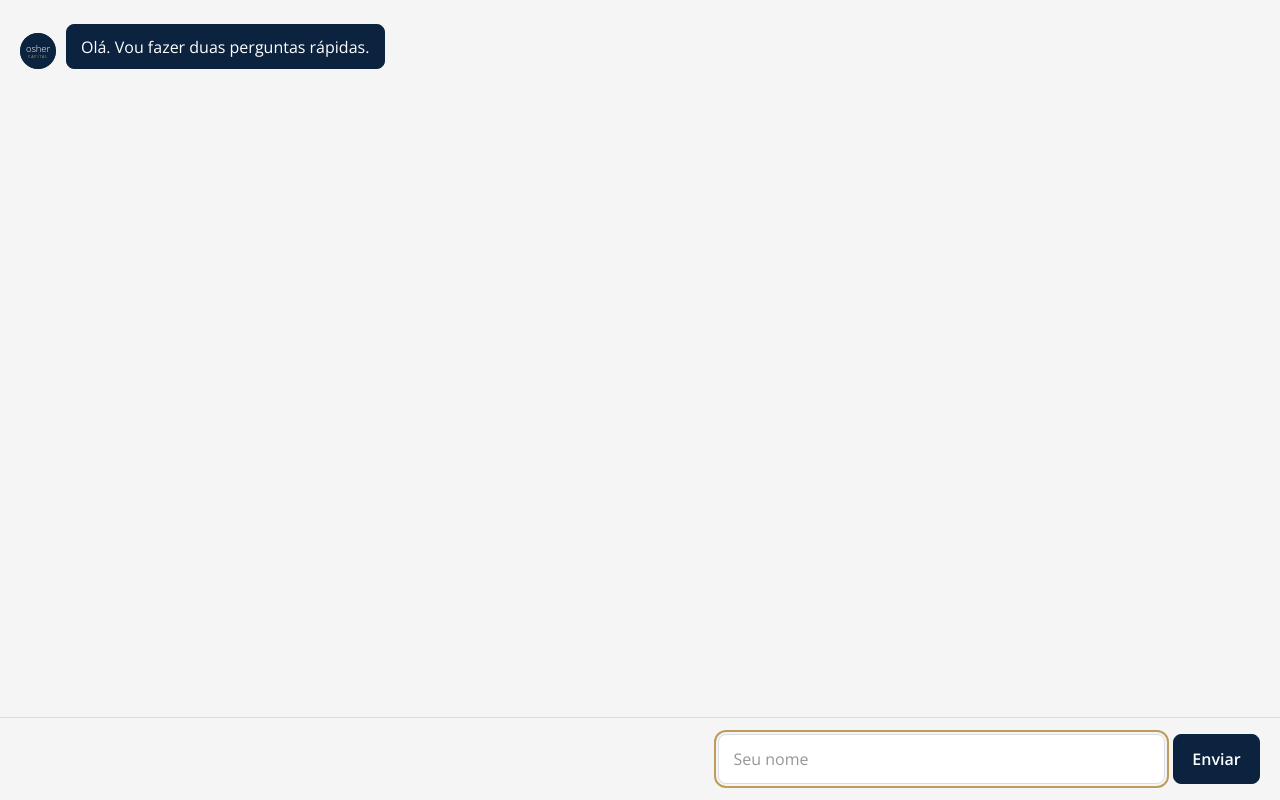
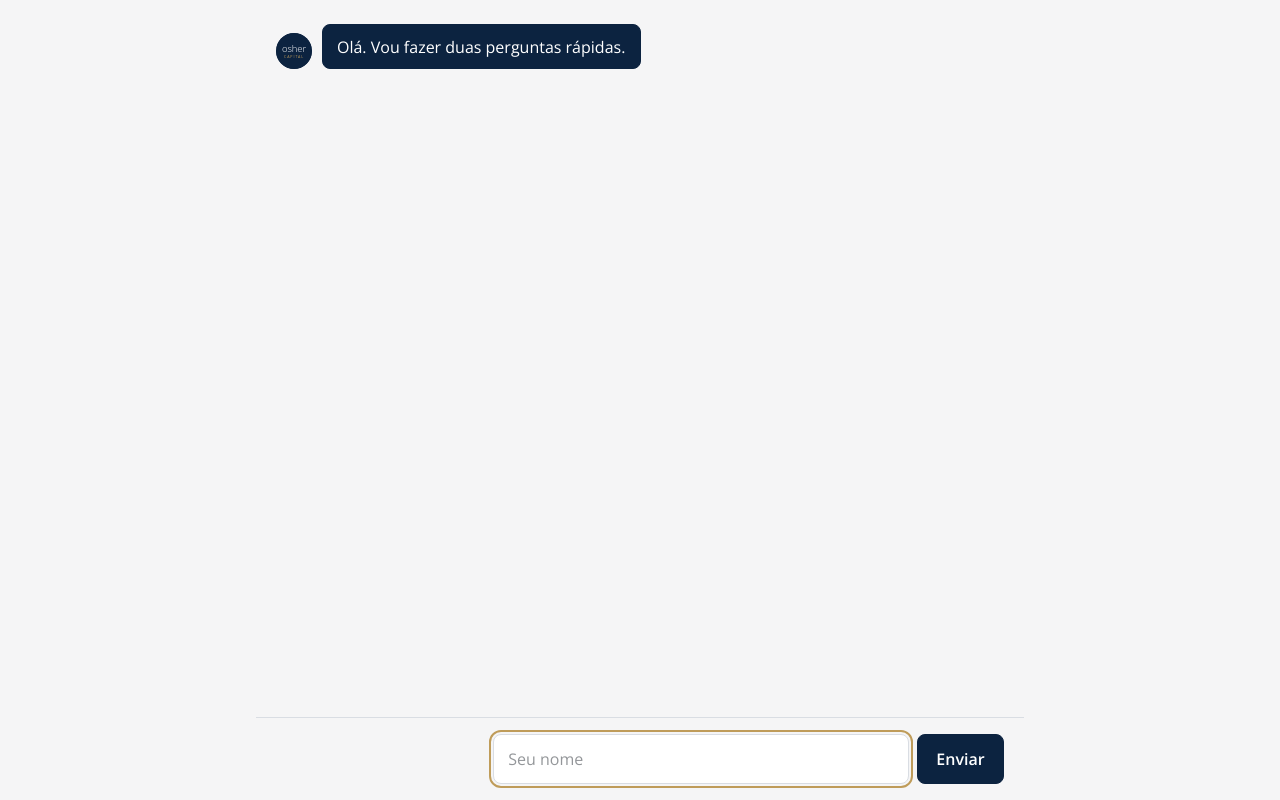
Before and after one commit to tecnologia-osher/chatflow, a website: page motor/player.html in a window 1280 px wide. Drawn offline with nearby package versions, Linux system fonts and the light colour scheme; no server answers; files whose address does not match are found by name.

Commit message:
feat: conversa numa coluna centrada, e ancorada no rodapé no celular
No computador a conversa deixa de ocupar a tela de ponta a ponta e passa a
viver numa coluna de 48rem no meio: num monitor largo, a pergunta na margem
esquerda e a resposta na direita ficavam longe demais uma da outra para
serem lidas como um diálogo. A largura é `--cf-coluna`, então um cliente
pode alargá-la pelo tema.

No celular a coluna some sozinha (ocupa tudo o que existe) e a conversa
passa a se comportar como um aplicativo de mensagens: as falas ficam
ancoradas no rodapé e sobem conforme a conversa cresce, em vez de começarem
no alto com um vazio embaixo. É `margin-top: auto` no primeiro filho e não
`justify-content: flex-end` — com overflow, o flex-end deixa o começo da
conversa inalcançável pela rolagem quando ela passa da altura da tela.

Dois defeitos corrigidos no caminho, os dois só visíveis medindo:

- `box-sizing: border-box`. Sem ele o `width: 100%` somava o padding por
  fora e a conversa ficava 40px mais larga que a tela — rolagem horizontal
  no celular, e a coluna do computador saía com 808px em vez de 768.
- O campo de texto agora encolhe em vez de quebrar. Com base larga e sem
  crescer, numa tela estreita ele pulava para a linha de cima e deixava o
  "Enviar" sozinho embaixo.

168 testes passando.

Co-Authored-By: Claude Opus 5 (1M context) <noreply@anthropic.com>

```diff
--- a/motor/tema.css
+++ b/motor/tema.css
@@ -7,6 +7,9 @@
   --cf-sobre-acento: #ffffff;
   --cf-sobre-destaque: #ffffff;
   --cf-aviso: #d97757;
+
+  /* Largura da coluna da conversa. Um cliente pode alargá-la pelo tema. */
+  --cf-coluna: 48rem;
   --cf-borda: #d9dde3;
   --cf-erro: #a6402f;
 
@@ -19,6 +22,20 @@
   font-family: system-ui, sans-serif;
   font-size: 1rem;
   line-height: 1.5;
+}
+
+/* A conversa mora numa coluna centrada, não de ponta a ponta da tela: num
+   monitor largo, uma pergunta na margem esquerda e a resposta na direita
+   ficam longe demais uma da outra para serem lidas como um diálogo. Em tela
+   estreita a coluna simplesmente ocupa tudo o que existe. */
+/* Sem isto, o `width: 100%` abaixo soma o padding por fora e a conversa fica
+   40px mais larga que a tela — barra de rolagem horizontal no celular. */
+.cf, .cf *, .cf *::before, .cf *::after { box-sizing: border-box; }
+
+.cf__thread, .cf__composer, .cf__erro {
+  width: 100%;
+  max-width: var(--cf-coluna);
+  margin-inline: auto;
 }
 
 .cf__thread {
@@ -83,6 +100,16 @@
   gap: 0.5rem;
 }
 
+/* No celular a conversa se comporta como um aplicativo de mensagens: as falas
+   ficam ancoradas no rodapé e sobem conforme a conversa cresce, em vez de
+   começarem no alto com um vazio embaixo. É margin-top no primeiro filho e
+   não justify-content: flex-end — com overflow, o flex-end deixa o começo da
+   conversa inalcançável pela rolagem quando ela passa da altura da tela.
+   O limite é o mesmo de --cf-coluna; media query não lê variável. */
+@media (max-width: 48rem) {
+  .cf__thread > :first-child { margin-top: auto; }
+}
+
 .cf__composer {
   display: flex;
   flex-wrap: wrap;
@@ -92,8 +119,11 @@
   border-top: 1px solid var(--cf-borda);
 }
 .cf__campo {
-  flex: 0 1 26rem;
-  min-width: 10rem;
+  /* Cresce até o teto e encolhe até caber. Com uma base larga e sem crescer,
+     numa tela estreita ele não encolhia: pulava para a linha de cima e
+     deixava o "Enviar" sozinho embaixo. */
+  flex: 1 1 8rem;
+  max-width: 26rem;
   padding: 0.75rem 0.9rem;
   border-radius: 8px;
   border: 1px solid var(--cf-borda);
@@ -122,6 +152,10 @@
 
 /* Um botão de opção é a resposta da pessoa antes de ela clicar: tem a mesma
    cara da bolha dela. */
+/* O botão de enviar não é o que cede espaço numa tela estreita — quem
+   encolhe é o campo ao lado dele. */
+.cf__composer .cf__botao { flex: 0 0 auto; }
+
 .cf__botao--opcao {
   position: relative;
   max-width: 100%;
```
